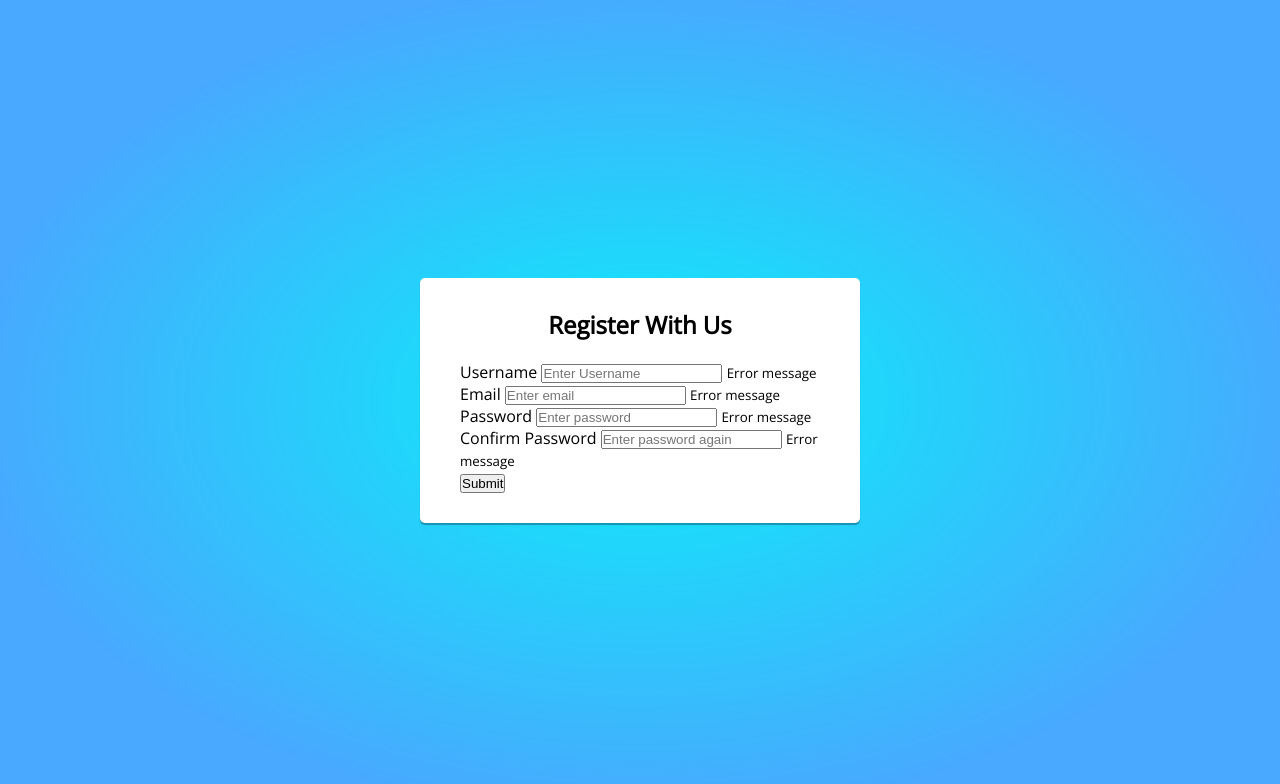
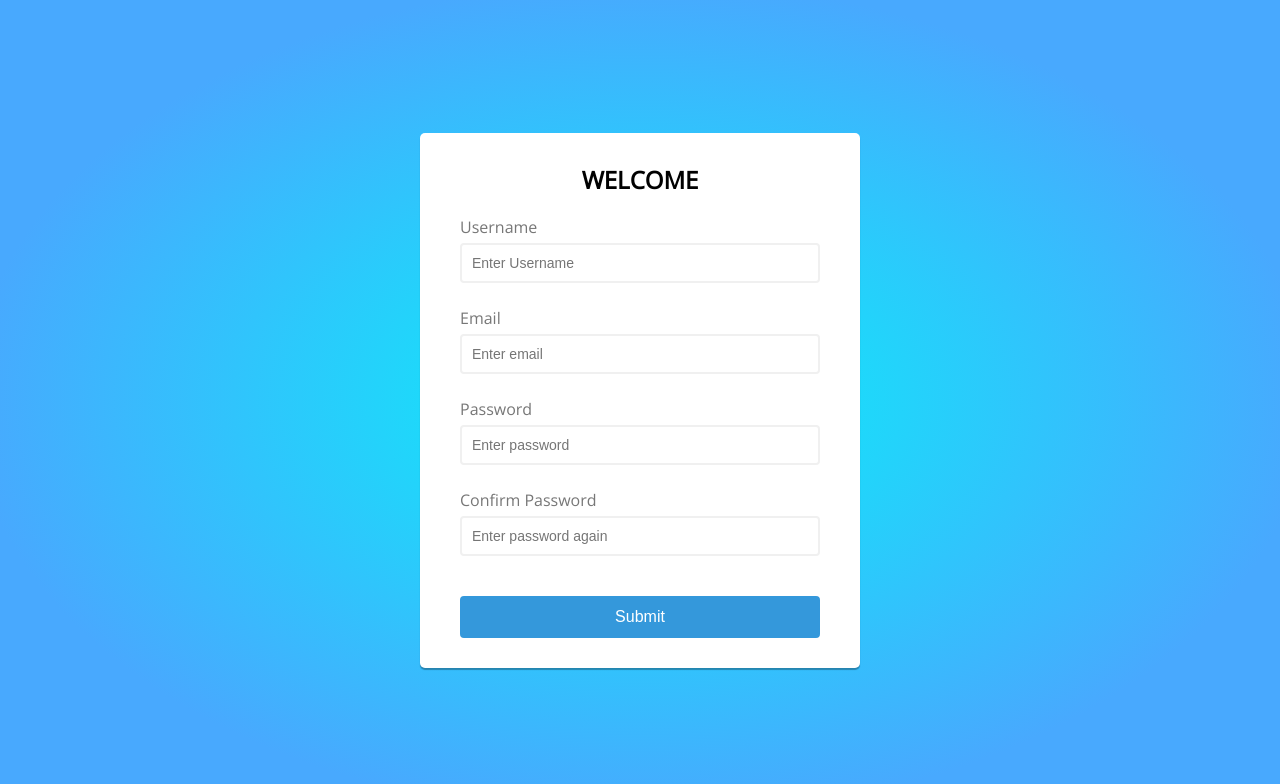
Before and after one commit to jaisharx/html5-form-validator, a plain HTML site: page index.html in a window 1280 px wide. Drawn offline with nearby package versions, Linux system fonts and the light colour scheme.

Commit message:
added more stuff

```diff
--- a/index.html
+++ b/index.html
@@ -10,10 +10,9 @@
         <script src="script.js" defer></script>
     </head>
     <body>
-
         <main class="container">
             <form id="form" class="form">
-                <h2>Register With Us</h2>
+                <h2>Welcome</h2>
 
                 <div class="form-control">
                     <label for="username">Username</label>
@@ -39,6 +38,5 @@
                 <button>Submit</button>
             </form>
         </main>
-
     </body>
 </html>
--- a/style.css
+++ b/style.css
@@ -1,4 +1,9 @@
 @import url('https://fonts.googleapis.com/css2?family=Open+Sans&display=swap');
+
+:root {
+    --success-color: #2ecc71;
+    --error-color: #e74c3c;
+}
 
 *,
 *::before,
@@ -21,21 +26,85 @@ body {
     width: 440px;
     background-color: #fff;
     border-radius: 5px;
-
     box-shadow: 0 2px 1px rgba(0, 0, 0, 0.3);
-    transition: all .4s;
+    transition: all .2s;
 }
 
 .container:hover {
-    box-shadow: 0 2px 10px rgba(0, 0, 0, 0.3);
-
+    box-shadow: 0 2px 15px rgba(0, 0, 0, 0.3);
 }
 
 h2 {
     text-align: center;
     margin: 0 0 20px;
+    text-transform: uppercase;
 }
 
 .form {
     padding: 30px 40px;
 }
+
+.form-control {
+    margin-bottom: 4px;
+    padding-bottom: 20px;
+    position: relative;
+}
+
+.form-control label {
+    color: #777;
+    display: block;
+    margin-bottom: 5px;
+}
+
+.form-control input {
+    display: block;
+    border: 2px solid #f0f0f0;
+    border-radius: 4px;
+    width: 100%;
+    padding: 10px;
+    font-size: 14px;
+}
+
+.form-control input:focus {
+    outline: 0;
+    border-color: #777;
+}
+
+.form-control.success input {
+    border-color: var(--success-color);
+}
+
+.form-control.error input {
+    border-color: var(--error-color);
+}
+
+.form-control small {
+    color: var(--error-color);
+    position: absolute;
+    bottom: 0;
+    left: 0;
+    visibility: hidden;
+}
+
+.form-control.error small {
+    visibility: visible;
+}
+
+.form button {
+    cursor: pointer;
+    background-color: #3498db;
+    border: 2px solid #3498db;
+    border-radius: 4px;
+    color: #fff;
+    display: block;
+    font-size: 16px;
+    padding: 10px;
+    margin-top: 20px;
+    width: 100%;
+
+    transition: all .2s;
+}
+
+.form button:hover {
+    box-shadow: 0 2px 4px rgba(0, 0, 0, 0.3);
+}
```
